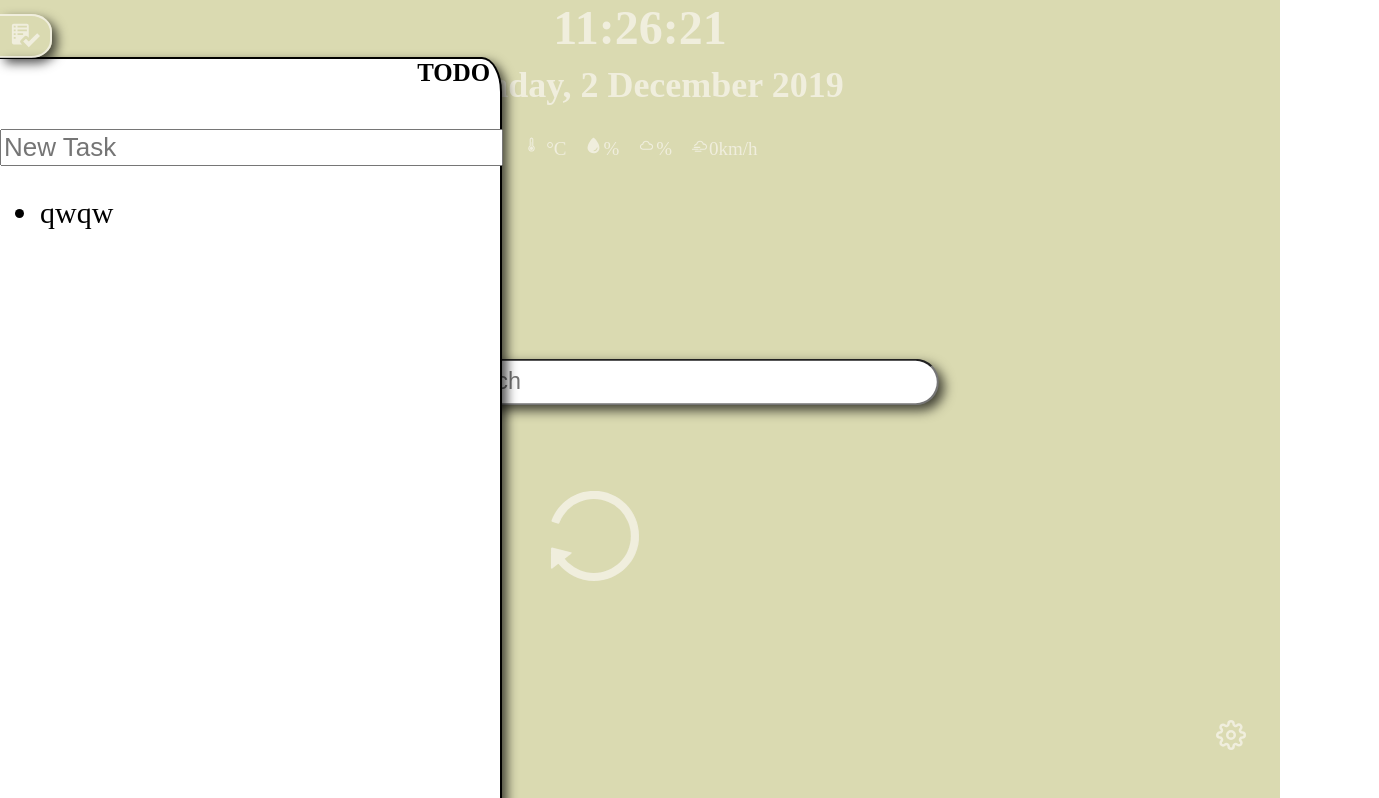
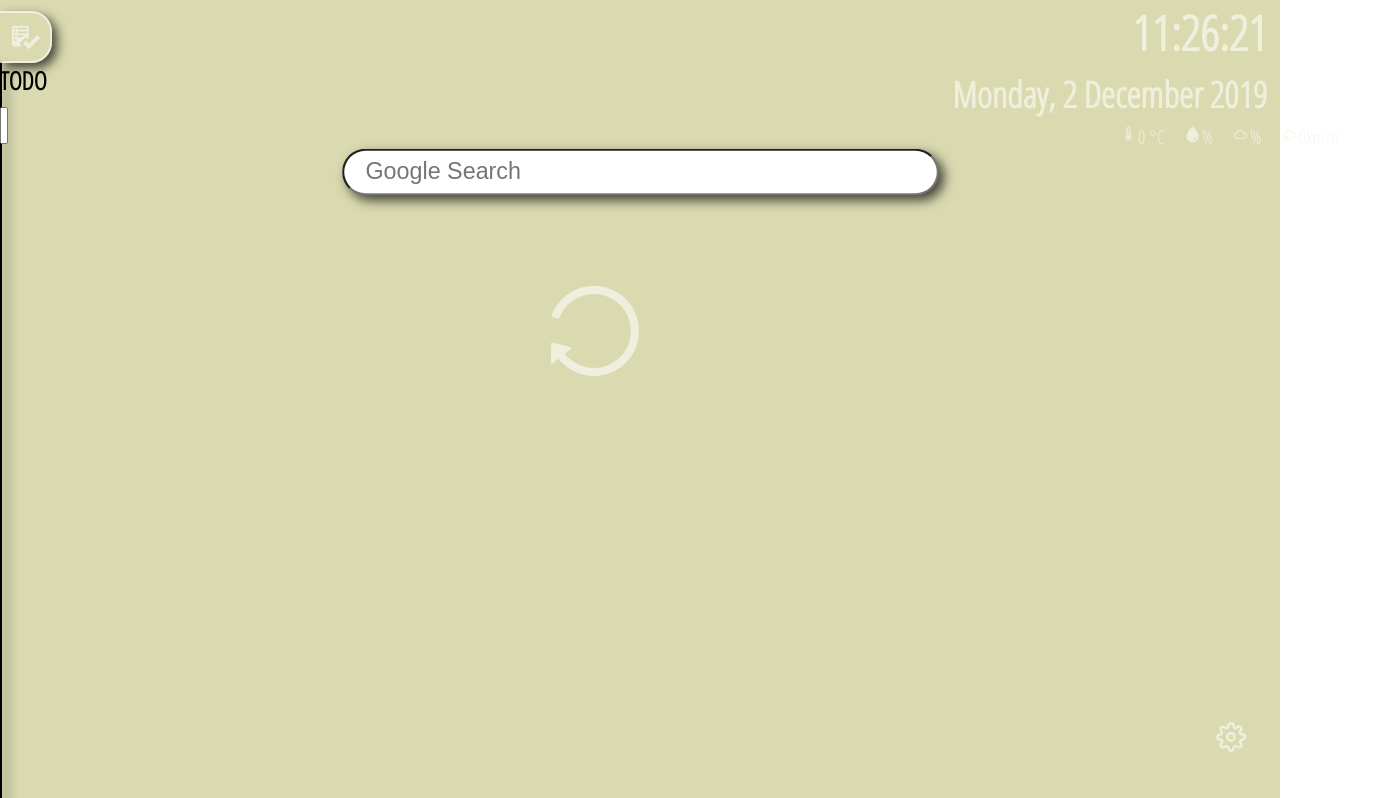
Before and after one commit to nickmilanos/My-Home-Page, a React (Create React App) app: page / in a window 1280 px wide. Shown: the top 798 px of the page, 1379 px wide, since content can reach past the window. Built offline with nearby package versions, Linux system fonts and the light colour scheme; no server answers.

Commit message:
Changed font/ Improved TODO List functionality/ Refactored Styling of date and time

```diff
--- a/public/index.html
+++ b/public/index.html
@@ -2,6 +2,7 @@
 <html lang="en">
   <head>
     <meta name="viewport" content="width=device-width, initial-scale=1" />
+    <link href="https://fonts.googleapis.com/css?family=Open+Sans+Condensed:300&display=swap" rel="stylesheet">
     <title>Nick's Home</title>
   </head>
   <body>
--- a/src/Components/TodoList.js
+++ b/src/Components/TodoList.js
@@ -4,12 +4,16 @@ import {GoChecklist} from 'react-icons/go';
 export default class TodoList extends React.Component{
     onClickHandler(){
         document.querySelector("#list").classList.toggle("zeroWidth");
+
     }
-    onKeyPressHandler(e){
-        if(e.key === "Enter" && document.querySelector("input").value !== ""){
-            let newListItem = document.createElement("li");
-            newListItem.textContent = document.querySelector("input").value;
-            document.querySelector("ul").append(newListItem);
+    onKeyPressHandler(event){
+        let myInput = document.querySelector("#input");
+        let myList = document.querySelector("ul");
+        if(event.key === "Enter" && myInput.value !== ""){
+            let newItem = document.createElement("li");
+            newItem.textContent = myInput.value;
+            myList.append(newItem);
+            myInput.value = "";
         }
     }
     render(){
@@ -20,7 +24,6 @@ export default class TodoList extends React.Component{
                     <h5>TODO</h5>
                     <input type="text" placeholder="New Task" id="input" onKeyPress={this.onKeyPressHandler}></input>
                     <ul>
-                        <li>qwqw</li>
                     </ul>
                 </div>
             </div>
--- a/src/Components/Weather.js
+++ b/src/Components/Weather.js
@@ -55,10 +55,10 @@ export default class Weather extends React.Component{
     render(){
         return(
             <div id="weatherContainer">
-                <span><WiThermometer />{this.state.temp} °C</span>
+                <span><WiThermometer />{Math.round(this.state.temp)} °C</span>
                 <span><IoIosWater />{this.state.humidity}%</span> <br />
                 <span><WiCloud />{this.state.cloud}%</span> <br />
-                <span><WiCloudyWindy />{this.state.windSpeed * 3.6.toFixed(1)}km/h</span> <br />
+                <span><WiCloudyWindy />{Math.round(this.state.windSpeed * 3.6)}km/h</span> <br />
             </div>
         );
     }
--- a/src/Styles/App.css
+++ b/src/Styles/App.css
@@ -7,24 +7,22 @@
     display: flex;
     flex-wrap: wrap;
     justify-content: center;
-    width: 100%;
+    width: 300px;
+    margin-left: 84.3%;
     font-size: 19px; }
     #appContainer #weatherContainer span {
       margin: 0 9px 0 9px; }
   #appContainer #hourContainer {
     font-size: 24px; }
     #appContainer #hourContainer h1, #appContainer #hourContainer h2 {
-      width: 100%;
-      text-align: center;
-      margin-top: 0; }
-    #appContainer #hourContainer h1 {
-      margin-bottom: 9px; }
+      width: 30%;
+      margin-left: 69%;
+      margin-top: 0;
+      text-align: right; }
+    #appContainer #hourContainer h1, #appContainer #hourContainer h2 {
+      margin-bottom: 5px; }
   #appContainer #googleSearchContainer {
-    display: flex;
-    flex-wrap: wrap;
-    justify-content: center;
-    text-align: center;
-    margin-top: 200px; }
+    text-align: center; }
     #appContainer #googleSearchContainer #search {
       outline: none;
       font-size: 22px;
@@ -52,13 +50,13 @@
       padding-top: 7px;
       box-shadow: 5px 5px 11px rgba(0, 0, 0, 0.7); }
       #appContainer #todoListContainer span:hover {
-        color: rgba(8, 120, 31, 0.8);
+        color: rgba(245, 243, 233, 0.5);
         border-color: rgba(8, 120, 31, 0.8); }
     #appContainer #todoListContainer #list {
       transition: all 0.6s;
-      width: 500px;
-      height: 870px;
-      background: white;
+      width: 0px;
+      height: 850px;
+      background: rgba(255, 255, 255, 0.6);
       color: black;
       border-right: 2px solid black;
       border-top: 2px solid black;
@@ -66,13 +64,18 @@
       border-bottom-right-radius: 4%;
       border-top-right-radius: 4%;
       box-shadow: 5px 5px 11px rgba(0, 0, 0, 0.7); }
+      #appContainer #todoListContainer #list ul {
+        list-style-type: none;
+        padding-left: 0; }
+      #appContainer #todoListContainer #list li:nth-child(even) {
+        background: rgba(245, 243, 233, 0.5); }
       #appContainer #todoListContainer #list h5 {
         text-align: right;
-        margin-right: 10px;
-        margin-top: 0; }
+        margin: 0 10px 5px 0; }
       #appContainer #todoListContainer #list #input {
         width: 99%;
-        font-size: 26px; }
+        font-size: 26px;
+        outline: none; }
   #appContainer #loadingContainer {
     animation-name: rotate;
     animation-iteration-count: infinite;
@@ -102,6 +105,6 @@
   #appContainer .unblured {
     filter: blur(0); }
   #appContainer .zeroWidth {
-    width: 0px !important; }
+    width: 460px !important; }
 
 /*# sourceMappingURL=App.css.map */
--- a/src/Styles/App.scss
+++ b/src/Styles/App.scss
@@ -13,7 +13,8 @@ $mainBoxShadow: 5px 5px 11px rgba(0, 0, 0, 0.7);
     color: rgba(245, 243, 233, 0.8);
     #weatherContainer{
         @include flexLayout(center);
-        width:100%;
+        width: 300px;
+        margin-left: 84.3%;
         font-size:19px;
         span{
             margin:0 9px 0 9px;
@@ -22,19 +23,17 @@ $mainBoxShadow: 5px 5px 11px rgba(0, 0, 0, 0.7);
     #hourContainer{
         font-size: 24px;
         h1, h2{
-            width:100%;
-            text-align:center;
+            width:30%;
+            margin-left: 69%;
             margin-top:0;
+            text-align: right;
         }
-
-        h1{
-            margin-bottom:9px;
+        h1, h2{
+            margin-bottom:5px;
         }
     }
     #googleSearchContainer{
-        @include flexLayout(center);
         text-align:center;
-        margin-top: 200px;
         #search{
             outline:none;
             font-size: 22px;
@@ -65,15 +64,15 @@ $mainBoxShadow: 5px 5px 11px rgba(0, 0, 0, 0.7);
             padding-top: 7px;
             box-shadow: $mainBoxShadow;
                 &:hover{
-                color: rgba(8, 120, 31, 0.8);
+                color: rgba(245, 243, 233, 0.5);
                 border-color: rgba(8, 120, 31, 0.8);
             }
         }
         #list{
             transition: all 0.6s;
-            width:500px;
-            height: 870px;
-            background: white;
+            width: 0px;
+            height: 850px;
+            background: rgba(255, 255, 255, 0.6);
             color: black;
             border-right: 2px solid black;
             border-top: 2px solid black;
@@ -81,14 +80,21 @@ $mainBoxShadow: 5px 5px 11px rgba(0, 0, 0, 0.7);
             border-bottom-right-radius: 4%;
             border-top-right-radius: 4%;
             box-shadow: $mainBoxShadow;
+            ul{
+                list-style-type: none;
+                padding-left: 0;
+            }
+            li:nth-child(even){
+                background:rgba(245, 243, 233, 0.5);
+            }
             h5{
                 text-align: right;
-                margin-right: 10px;
-                margin-top: 0;
+                margin: 0 10px 5px 0;
             }
             #input{
                 width: 99%;
                 font-size: 26px;
+                outline: none;
             }
         }
     }
@@ -130,6 +136,6 @@ $mainBoxShadow: 5px 5px 11px rgba(0, 0, 0, 0.7);
         filter: blur(0);
     }
     .zeroWidth{
-        width: 0px !important;
+        width: 460px !important;
     }
 }
--- a/src/Styles/index.css
+++ b/src/Styles/index.css
@@ -2,6 +2,7 @@ body, html {
   margin: 0;
   width:100%;
   height:100%;
+  font-family: 'Open Sans Condensed', sans-serif;
 }
 
 
```
Also changed, not shown: 2 other files (tests, documents, lock files or other folders).
